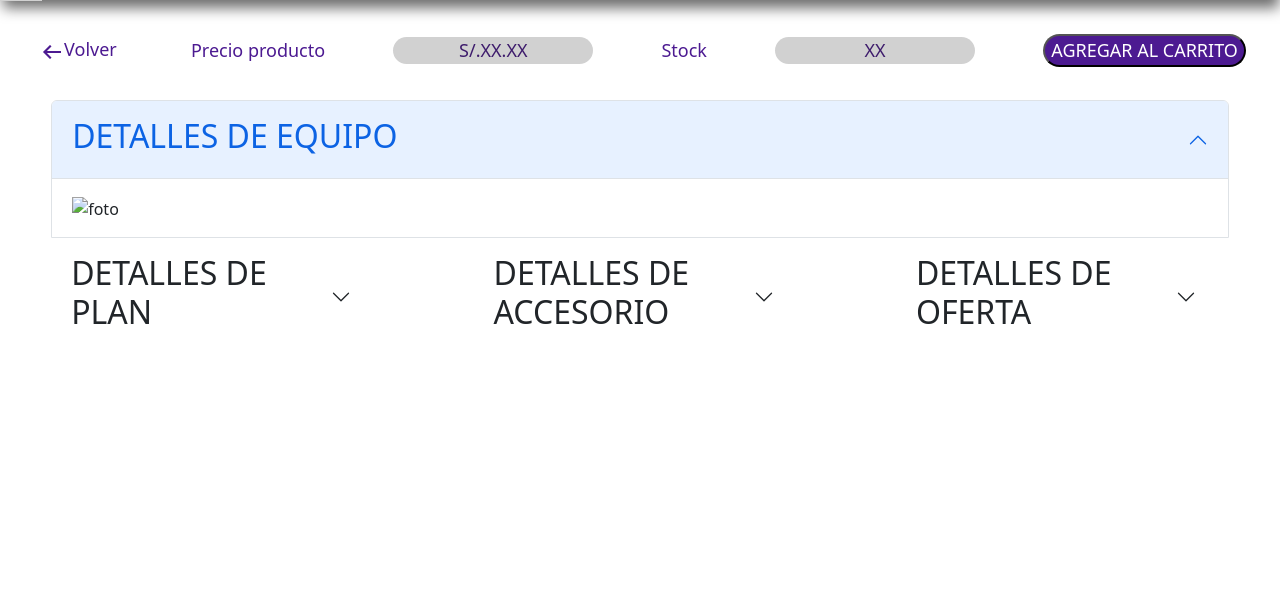
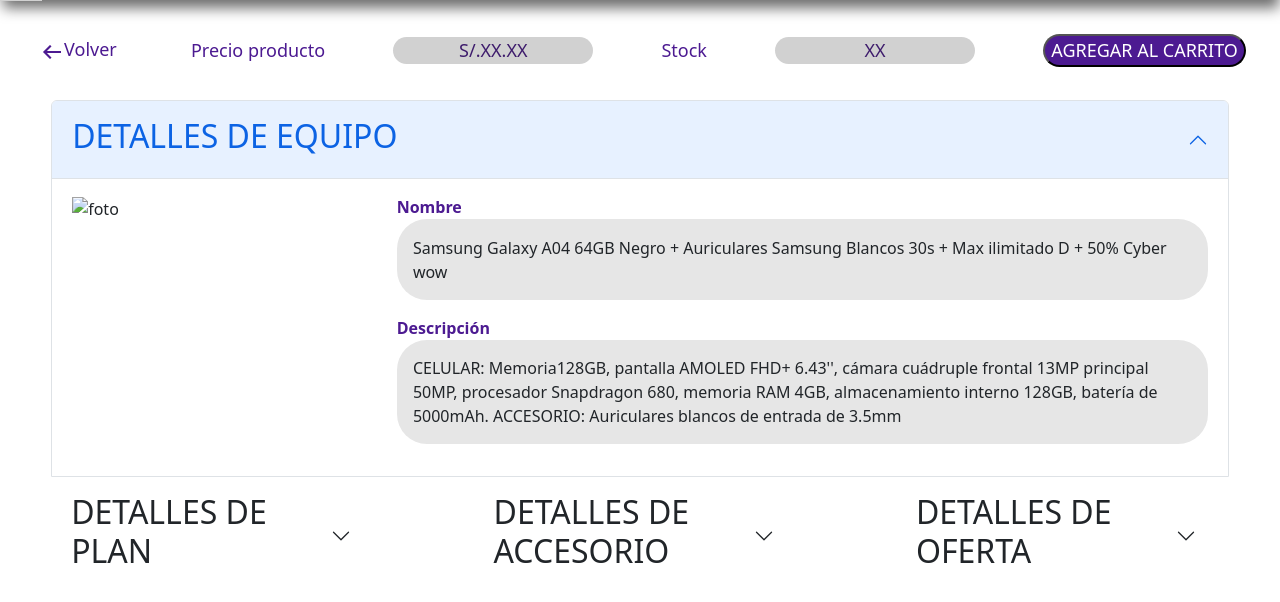
Before and after one commit to sortizu/Proyecto-Sistema-CRM, a Flask app: page /detalles/1 in a window 1280 px wide, after a click on "DETALLES DE EQUIPO". Shown: the part 40-642 px from the top of the page. Run offline with Flask 2, Linux system fonts and the light colour scheme; data that the repository does not hold is empty; some libraries are stand-ins or nearby versions.

Commit message:
front de detalles
se concluyo el desarrollo front de la página de detalles

```diff
--- a/src/static/css/style.css
+++ b/src/static/css/style.css
@@ -138,11 +138,31 @@
 }
 .botones{
     justify-content: space-around;
-width: 60%;
+    width: 60%;
+}
+.accordion-body{
+    display: flex;
 }
 .accordion-body button{
     border: none;
     background-color: transparent;
+    font-size: small;
+}
+.foto{
+    width: 40%;
+}
+.descs{
+    width: 100%;
+}
+.descs label{
+    color: #4C1A91;
+    background-color:transparent ;
+    font-weight: bold;
+}
+.descs p{
+    background-color:#E6E6E6;
+    border-radius: 30px;
+    padding: 2%;
 }
 .carrito{
     margin-top: 10px;
--- a/src/templates/detalles.html
+++ b/src/templates/detalles.html
@@ -51,7 +51,17 @@
             <div id="collapseOne" class="accordion-collapse collapse" aria-labelledby="headingOne"
                 data-bs-parent="#accordionExample">
                 <div class="accordion-body">
-                    <img title="foto" src={{producto.7}}>
+                    <div class="foto"><img title="foto" src={{producto.7}}></div>
+                    <div class="descs">
+                        <label>Nombre</label>
+                        <p>Samsung Galaxy A04 64GB Negro + Auriculares Samsung Blancos 30s + Max ilimitado D + 50% Cyber
+                            wow</p>
+                        <label>Descripción</label>
+                        <p>CELULAR: Memoria128GB, pantalla AMOLED FHD+ 6.43'', cámara cuádruple frontal 13MP principal
+                            50MP, procesador Snapdragon 680, memoria RAM 4GB, almacenamiento interno 128GB, batería de
+                            5000mAh. ACCESORIO: Auriculares blancos de entrada de 3.5mm</p>
+                    </div>
+
                 </div>
             </div>
         </div>
@@ -66,9 +76,15 @@
                 <div id="collapseTwo" class="accordion-collapse collapse" aria-labelledby="headingTwo"
                     data-bs-parent="#accordionExample">
                     <div class="accordion-body">
-                        <button>Filtro1</button>
-                        <button>Filtro1</button>
-                        <button>Filtro1</button>
+                        <div class="descs">
+                            <label>Nombre</label>
+                            <p>Max ilimitado A</p>
+                            <label>Precio</label>
+                            <p>S/. 95.90</p>
+                            <label>Descripción</label>
+                            <p>195GB, TODO ILIMITADO (Gigas, minutos y SMS), Cobertura internacional (16 países de de
+                                Latinoamérica + USA)</p>
+                        </div>
                     </div>
                 </div>
             </div>
@@ -82,9 +98,10 @@
                 <div id="collapseThree" class="accordion-collapse collapse" aria-labelledby="headingThree"
                     data-bs-parent="#accordionExample">
                     <div class="accordion-body">
-                        <button>Filtro1</button>
-                        <button>Filtro1</button>
-                        <button>Filtro1</button>
+                        <div class="descs">
+                            <label>Nombre</label>
+                            <p>Apple Airpods 3er Generación Blanco</p>
+                        </div>
                     </div>
                 </div>
             </div>
@@ -98,9 +115,14 @@
                 <div id="collapseFive" class="accordion-collapse collapse" aria-labelledby="headingFive"
                     data-bs-parent="#accordionExample">
                     <div class="accordion-body">
-                        <button>Filtro1</button>
-                        <button>Filtro1</button>
-                        <button>Filtro1</button>
+                        <div class="descs">
+                            <label>Nombre</label>
+                            <p>50% Cyber wow</p>
+                            <label>Descuento</label>
+                            <p>50%</p>
+                            <label>Descripción</label>
+                            <p>Oferta de temporada -50%</p>
+                        </div>
                     </div>
                 </div>
             </div>
```
